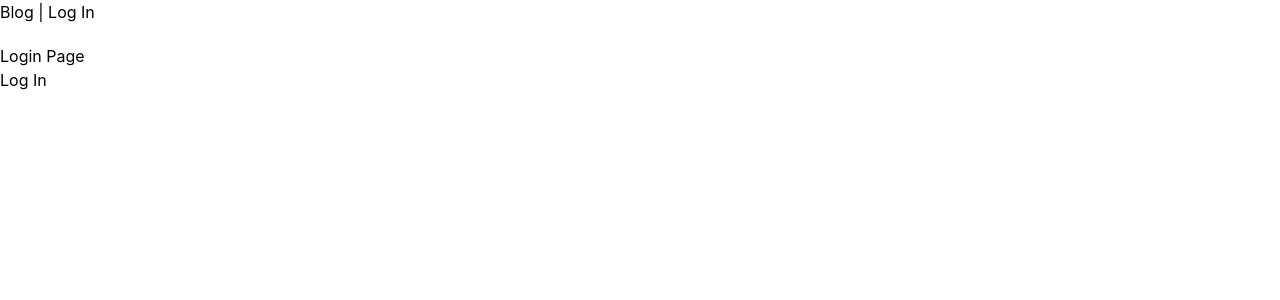
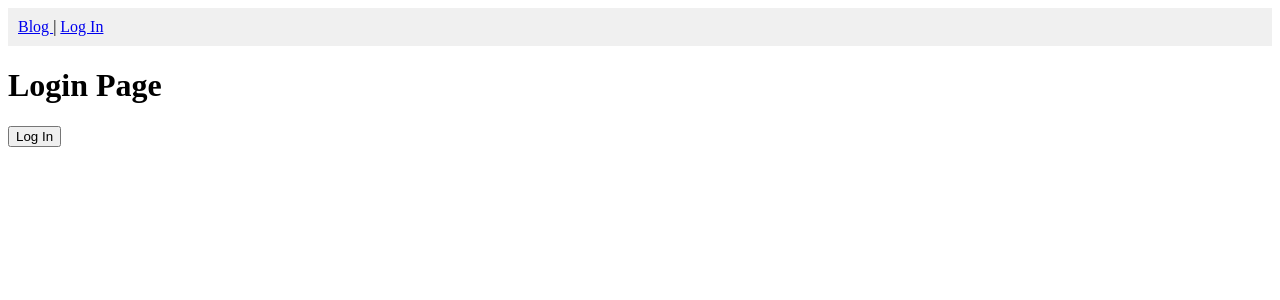
Before and after one commit to DhanashreeKharade451/Dynamic-Routing, a React (Vite) app: page /login in a window 1280 px wide. Shown: the top 300 px of the page. Built offline with nearby package versions, Linux system fonts and the light colour scheme.

Commit message:
Styling is working fine

```diff
--- a/src/App.css
+++ b/src/App.css
@@ -1,4 +1,8 @@
-@import "tailwindcss";
+
+nav {
+  padding: 10px;
+  background: #f0f0f0;
+}
 /* #root {
   max-width: 1280px;
   margin: 0 auto;
--- a/src/components/Navbar.tsx
+++ b/src/components/Navbar.tsx
@@ -7,7 +7,7 @@ const {isAuthenticated, logout} = useAuth();
 
     return (
         <nav style={{ marginBottom: "20px" }}>
-            <Link to="./blog"> Blog </Link> |{" "}
+            <Link to="/blog"> Blog </Link> |{" "}
 
             {!isAuthenticated ? (
         <Link to="/login">Log In</Link>
--- a/src/index.css
+++ b/src/index.css
@@ -1,6 +1,8 @@
 @tailwind base;
 @tailwind components;
 @tailwind utilities;
+
+
 /* :root {
   font-family: system-ui, Avenir, Helvetica, Arial, sans-serif;
   line-height: 1.5;
```
